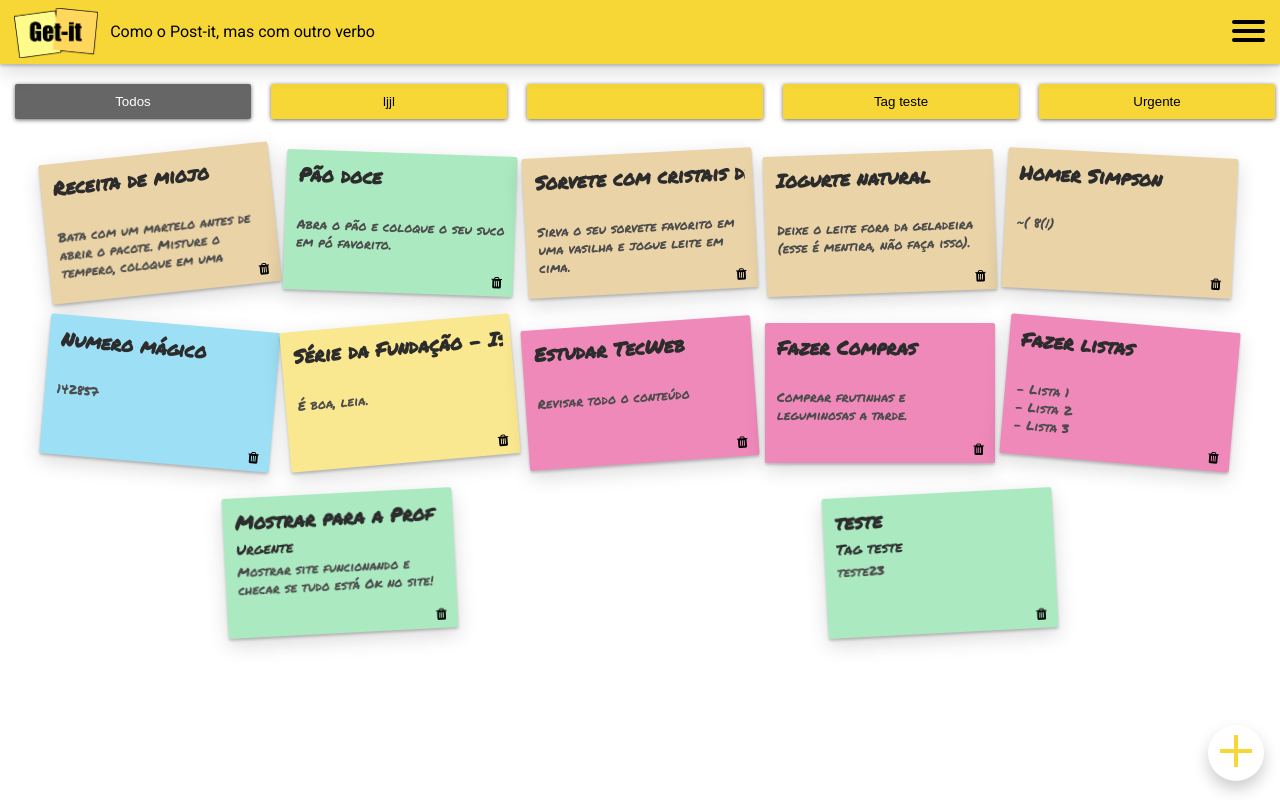
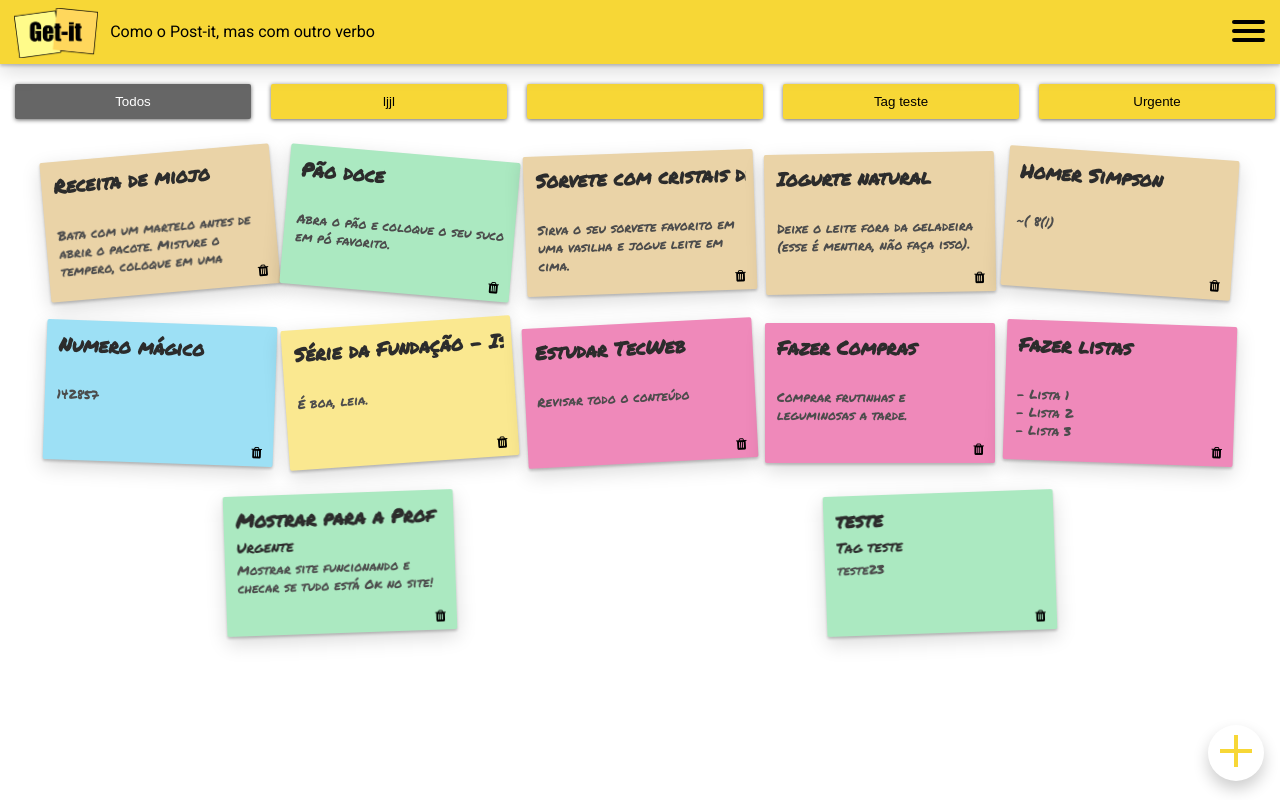
Before and after one commit to DaviReisVieira/tecweb-projeto-1B, a Django app: page / in a window 1280 px wide. Run offline with Django 3.2, Linux system fonts and the light colour scheme; data comes from the database, SQL or seed files in the repository; some libraries are stand-ins or nearby versions.

Commit message:
Styles changed

```diff
--- a/notes/static/styles/getit.css
+++ b/notes/static/styles/getit.css
@@ -243,34 +243,34 @@ body {
   transform: rotate(0deg);
 }
 .card-rotation-2 {
+  transform: rotate(5deg);
+}
+.card-rotation-3 {
+  transform: rotate(4deg);
+}
+.card-rotation-4 {
+  transform: rotate(3deg);
+}
+.card-rotation-5 {
   transform: rotate(2deg);
 }
-.card-rotation-3 {
-  transform: rotate(3deg);
-}
-.card-rotation-4 {
-  transform: rotate(4deg);
-}
-.card-rotation-5 {
-  transform: rotate(5deg);
-}
 .card-rotation-6 {
-  transform: rotate(6deg);
+  transform: rotate(1deg);
 }
 .card-rotation-7 {
+  transform: rotate(-1deg);
+}
+.card-rotation-8 {
   transform: rotate(-2deg);
 }
-.card-rotation-8 {
+.card-rotation-9 {
   transform: rotate(-3deg);
 }
-.card-rotation-9 {
+.card-rotation-10 {
   transform: rotate(-4deg);
 }
-.card-rotation-10 {
+.card-rotation-11 {
   transform: rotate(-5deg);
-}
-.card-rotation-11 {
-  transform: rotate(-6deg);
 }
 
 .add-card {
@@ -315,7 +315,7 @@ body {
 }
 
 ::-webkit-scrollbar-track {
-  background: var(--post-it-yellow);
+  background: rgba(247, 215, 54, 0.5);
 }
 
 ::-webkit-scrollbar-thumb {
--- a/notes/static/styles/tags.css
+++ b/notes/static/styles/tags.css
@@ -17,7 +17,7 @@
   display: flex;
   flex-direction: column;
   align-content: center;
-  width: 50%;
+  width: 60%;
 }
 
 .tag-list-container a {
```
